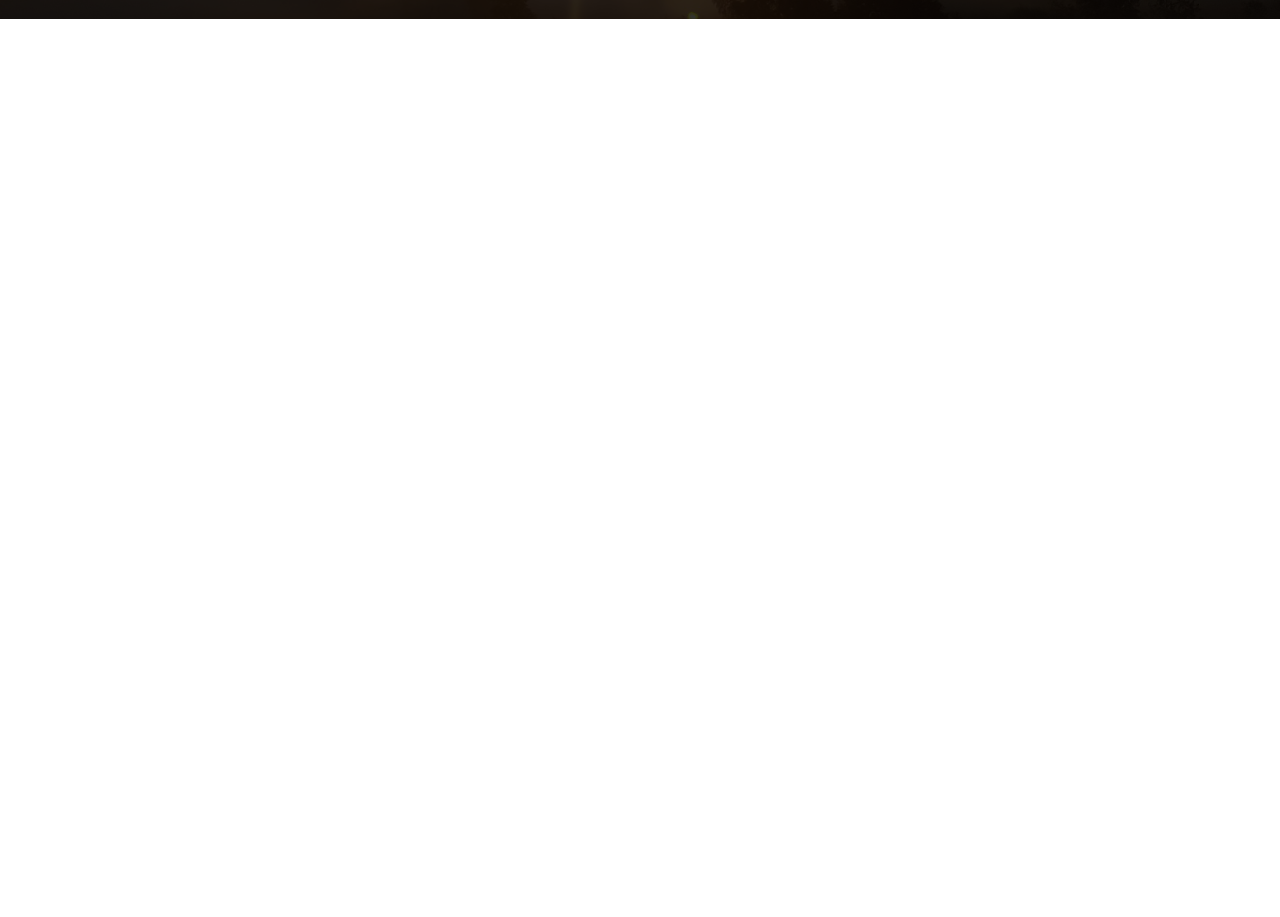
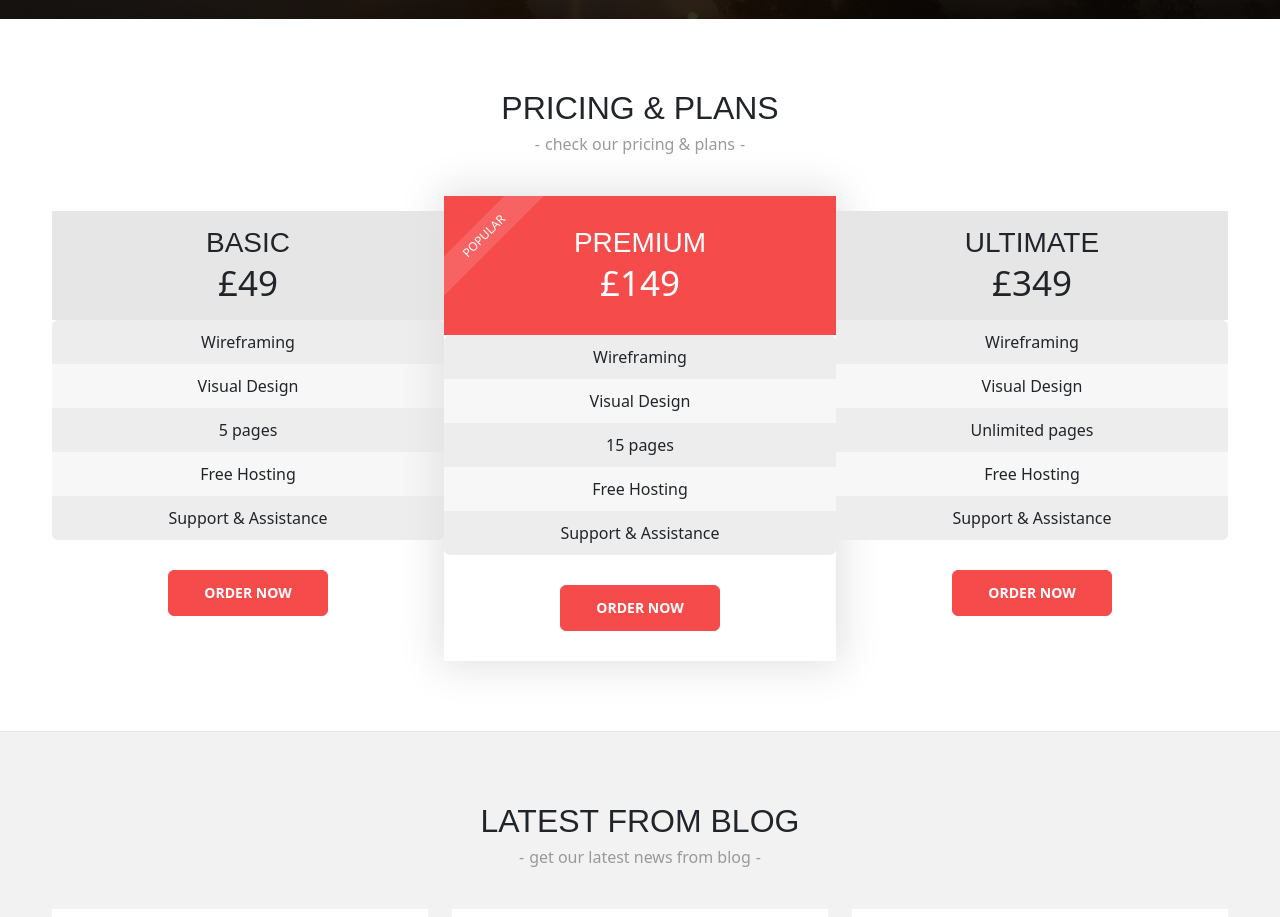
Before and after one commit to 2011Alexandrealvarenga/corporate, a React (Create React App) app: page / in a window 1280 px wide. Shown: the part 4560-5477 px from the top of the page. Before the commit the page ends 4579 px from the top, so only its background shows below. Built offline with nearby package versions, Linux system fonts and the light colour scheme.

Commit message:
blog and pricing section

```diff
--- a/src/App.js
+++ b/src/App.js
@@ -7,6 +7,8 @@
 import AppWorks from './components/works';
 import AppTeams from './components/teams';
 import AppTestimonials from './components/testimonials';
+import AppPricing from './components/pricing';
+import AppBlog from './components/blog';
 
 function App() {
   return (
@@ -21,6 +23,8 @@
         <AppWorks />
         <AppTeams />
         <AppTestimonials />
+        <AppPricing />
+        <AppBlog />
       </main>
     </div>
   );
--- /dev/null
+++ b/src/components/blog.js
@@ -0,0 +1,69 @@
+import Container from 'react-bootstrap/Container';
+import Row from 'react-bootstrap/Row';
+import Col from 'react-bootstrap/Col';
+import Card from 'react-bootstrap/Card';
+
+const blogData = [
+  {
+    id: 1,
+    image: require('../assets/images/blog1.jpg'),
+    time: '15 Nov 2016',
+    title: 'Coffee Lovers',
+    description: 'Lorem ipsum dolor sit amet, consectetur adipisicing elit. Deserunt, asperiores eaque quibusdam eum quod cum nesciunt.',
+    link: 'https://www.google.com'
+  },
+  {
+    id: 2,
+    image: require('../assets/images/blog2.jpg'),
+    time: '10 Nov 2016',
+    title: 'Tips for UI Design',
+    description: 'Lorem ipsum dolor sit amet, consectetur adipisicing elit. Deserunt, asperiores eaque quibusdam eum quod cum nesciunt.',
+    link: 'https://www.facebook.com'
+  },
+  {
+    id: 3,
+    image: require('../assets/images/blog3.jpg'),
+    time: '07 Nov 2016',
+    title: 'Beautiful Day',
+    description: 'Lorem ipsum dolor sit amet, consectetur adipisicing elit. Deserunt, asperiores eaque quibusdam eum quod cum nesciunt.',
+    link: 'https://www.twitter.com'
+  }
+]
+
+function AppBlog() {
+  return (
+    <section id="blog" className="block blog-block">
+      <Container fluid>
+        <div className="title-holder">
+          <h2>Latest from blog</h2>
+          <div className="subtitle">get our latest news from blog</div>
+        </div>
+        <Row>
+          {
+            blogData.map(blog => {
+              return (
+                <Col sm={4} key={blog.id}>
+                  <div className='holder'>
+                    <Card>
+                      <Card.Img variant="top" src={blog.image} />
+                      <Card.Body>
+                        <time>{blog.time}</time>
+                        <Card.Title>{blog.title}</Card.Title>
+                        <Card.Text>
+                          {blog.description}
+                        </Card.Text>
+                        <a href={blog.link} className="btn btn-primary">Read More <i className="fas fa-chevron-right"></i></a>
+                      </Card.Body>
+                    </Card>
+                  </div>
+                </Col>
+              )
+            })
+          }
+        </Row>
+      </Container>
+    </section>
+  )
+}
+
+export default AppBlog;
--- /dev/null
+++ b/src/components/pricing.js
@@ -0,0 +1,71 @@
+import Container from 'react-bootstrap/Container';
+import Row from 'react-bootstrap/Row';
+import Col from 'react-bootstrap/Col';
+import ListGroup from 'react-bootstrap/ListGroup';
+
+const pricingData = [
+  {
+    id: 1,
+    plan: 'Basic',
+    price: '£49',
+    features: ['Wireframing', 'Visual Design', '5 pages', 'Free Hosting', 'Support & Assistance'],
+    link: 'https://www.google.com'
+  },
+  {
+    id: 2,
+    plan: 'Premium',
+    price: '£149',
+    features: ['Wireframing', 'Visual Design', '15 pages', 'Free Hosting', 'Support & Assistance'],
+    link: 'https://www.facebook.com'
+  },
+  {
+    id: 3,
+    plan: 'Ultimate',
+    price: '£349',
+    features: ['Wireframing', 'Visual Design', 'Unlimited pages', 'Free Hosting', 'Support & Assistance'],
+    link: 'https://www.twitter.com'
+  }
+]
+
+function AppPricing() {
+  return (
+    <section id="pricing" className="block pricing-block">
+      <Container fluid>
+        <div className="title-holder">
+          <h2>Pricing &amp; plans</h2>
+          <div className="subtitle">check our pricing &amp; plans</div>
+        </div>
+        <Row>
+          {
+            pricingData.map(pricing => {
+              return (
+                <Col sm={4} key={pricing.id}>
+                  <div className='heading'>
+                    <h3>{pricing.plan}</h3>
+                    <span className='price'>{pricing.price}</span>
+                  </div>
+                  <div className='content'>
+                    <ListGroup>
+                      {
+                        pricing.features.map((feature, index) => {
+                          return (
+                            <ListGroup.Item key={index}>{feature}</ListGroup.Item>
+                          );
+                        })
+                      }
+                    </ListGroup>
+                  </div>
+                  <div className='btn-holder'>
+                    <a href={pricing.link} className='btn btn-primary'>Order Now</a>
+                  </div>
+                </Col>
+              )
+            })
+          }
+        </Row>
+      </Container>
+    </section>
+  )
+}
+
+export default AppPricing;
```
Also changed, not shown: 1 other file (tests, documents, lock files or other folders).
